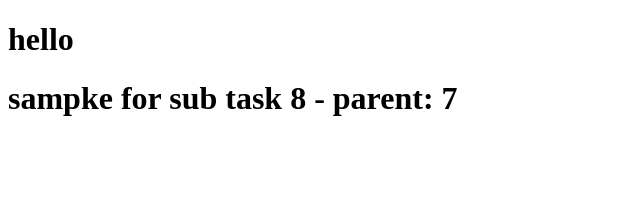
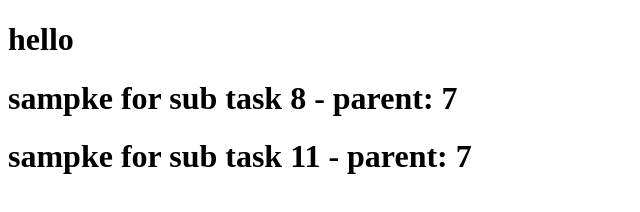
Before and after one commit to TopherGacad/sample-proj, a website: page index.html in a window 1280 px wide. Shown: the whole page, without its empty margins (0-640 px from the left). Drawn offline with Linux system fonts and the light colour scheme.

Commit message:
creazy at 11 parent at 7

```diff
--- a/index.html
+++ b/index.html
@@ -8,5 +8,6 @@
 <body>
     <h1>hello</h1>
     <h1>sampke for sub task 8 - parent: 7</h1>
+    <h1>sampke for sub task 11 - parent: 7</h1>
 </body>
 </html>
```
